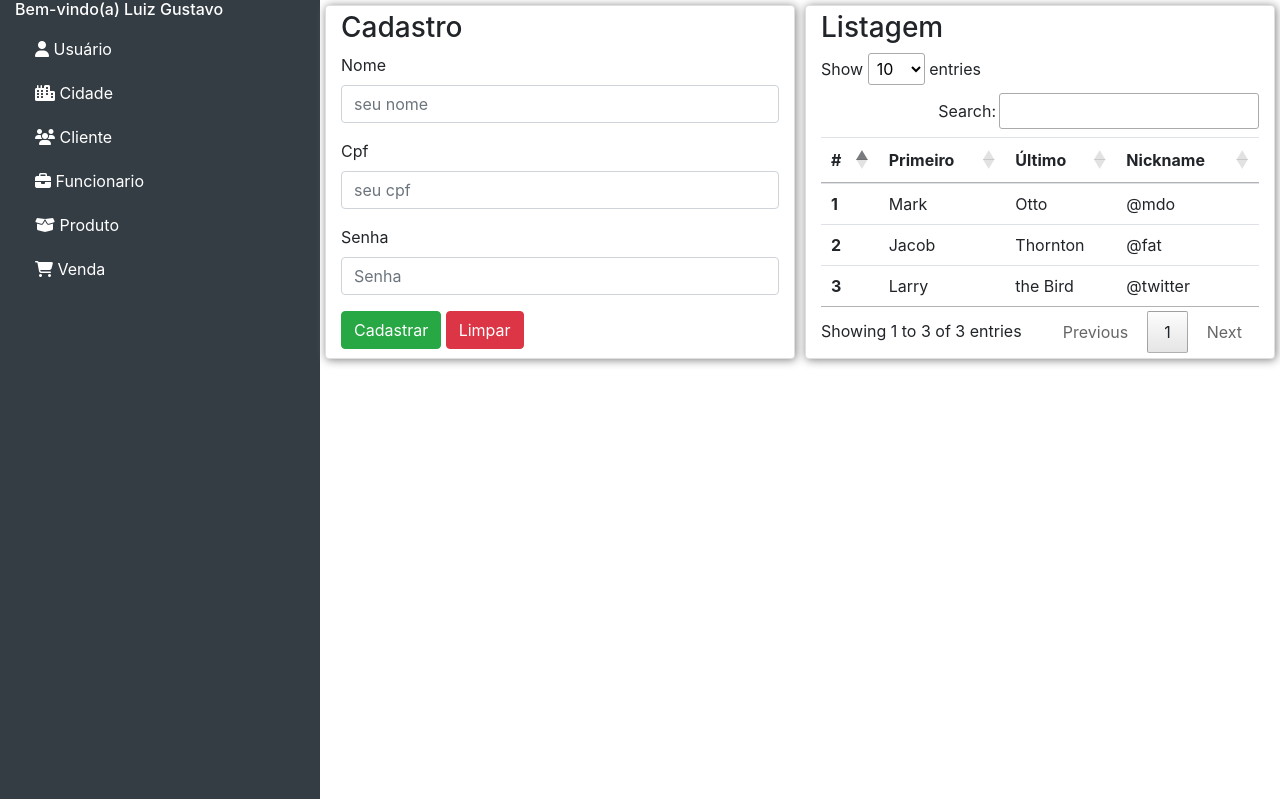
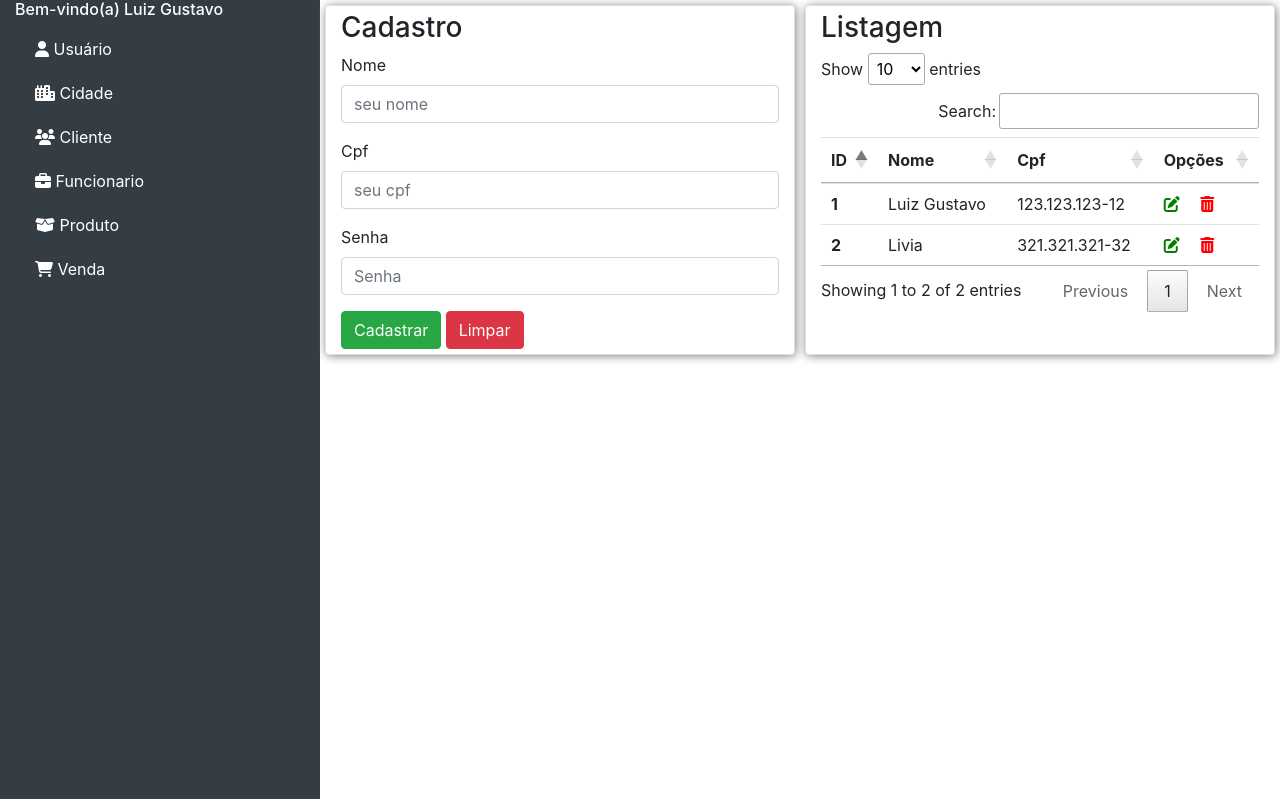
Before and after one commit to LuizGustavo10/vendaMais, a PHP site: page /principal.php in a window 1280 px wide. Shown: the part 56-855 px from the top of the page. Run offline with PHP 8.4, Linux system fonts and the light colour scheme; a user stored in the database is signed in; data comes from the database, SQL or seed files in the repository; some libraries are stand-ins or nearby versions.

Commit message:
listagem e exclusao

```diff
--- a/principal.php
+++ b/principal.php
@@ -1,5 +1,6 @@
 <?php
 include "validacao.php";
+include "conexao.php";
 
 ?>
 
@@ -89,7 +90,7 @@ include "validacao.php";
                               <input name="senha" type="text" class="form-control" placeholder="Senha">
                             </div>
 
-                            <button type="submit" class="btn btn-success">Cadastrar</button>
+                            <button type="submit" class="btn btn-success"> Cadastrar</button>
                             <button type="reset" class="btn btn-danger">Limpar</button>
                           </form>
                     </div>
@@ -99,31 +100,34 @@ include "validacao.php";
                         <table class="table" id="tabela">
                             <thead>
                               <tr>
-                                <th scope="col">#</th>
-                                <th scope="col">Primeiro</th>
-                                <th scope="col">Último</th>
-                                <th scope="col">Nickname</th>
+                                <th scope="col"> ID </th>
+                                <th scope="col"> Nome </th>
+                                <th scope="col"> Cpf </th>
+                                <th scope="col"> Opções </th>
                               </tr>
                             </thead>
                             <tbody>
+
+                            <?php
+                              //SQL para selecionar todos os usuários
+                              $sql = "SELECT * FROM usuario";
+                              $resultado = mysqli_query($conexao, $sql);
+                              //looping onde $coluna, vai representar os dados do banco
+                              //a cada linha é uma registro diferente
+                              while($coluna = mysqli_fetch_assoc( $resultado)){  ?>
                               <tr>
-                                <th scope="row">1</th>
-                                <td>Mark</td>
-                                <td>Otto</td>
-                                <td>@mdo</td>
+                                <th> <?php echo $coluna['id'] ?> </th>
+                                <td> <?php echo $coluna['nome'] ?> </td>
+                                <td> <?php echo $coluna['cpf'] ?> </td>
+                                <td>
+                                  <a href=""> <i class="fa-solid fa-pen-to-square mr-3" style="color: green;"></i></a>
+                                  <a href="<?php echo './usuario/excluir.php?id='.$coluna['id'] ?>">
+                                    <i class="fa-solid fa-trash-can" style="color: red;"></i>
+                                  </a>
+                                </td>
                               </tr>
-                              <tr>
-                                <th scope="row">2</th>
-                                <td>Jacob</td>
-                                <td>Thornton</td>
-                                <td>@fat</td>
-                              </tr>
-                              <tr>
-                                <th scope="row">3</th>
-                                <td>Larry</td>
-                                <td>the Bird</td>
-                                <td>@twitter</td>
-                              </tr>
+                              <?php } ?>
+
                             </tbody>
                           </table>
                     </div>
```
Also changed, not shown: usuario/excluir.php (added, +12 -0 lines).
